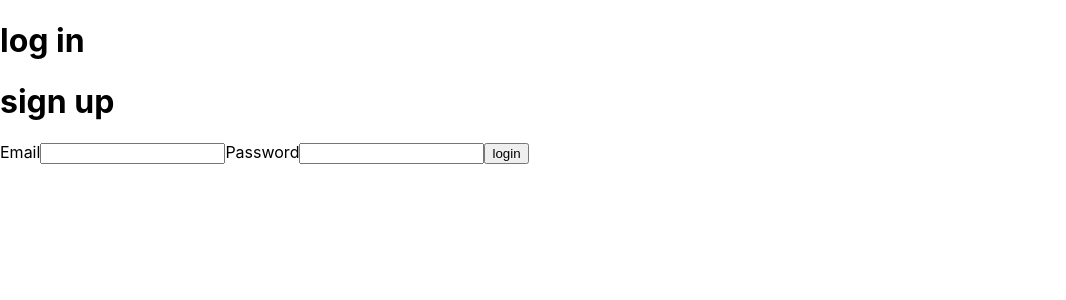
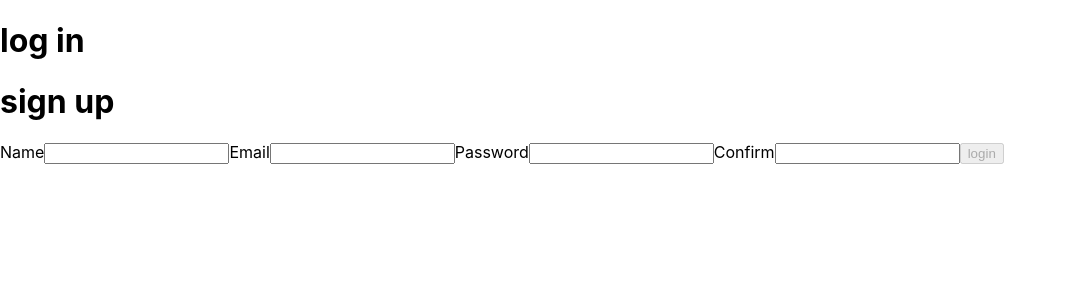
Before and after one commit to matheus-hro/GA-Final-Project-CaseCount, a React (Create React App) app: page /login in a window 1280 px wide. Shown: the top 300 px of the page, without its empty margins (0-1066 px from the left). Built offline with nearby package versions, Linux system fonts and the light colour scheme.

Commit message:
sign up form

```diff
--- a/src/App.js
+++ b/src/App.js
@@ -1,7 +1,7 @@
 import './App.css';
 import {Route, Routes, Navigate } from 'react-router-dom';
 import HomePage from './pages/HomePage/HomePage';
-import LoginPage from './pages/LoginPage/LoginPage'
+import LoginPage from './pages/LoginPage/LoginPage';
 
 
 function App() {
--- a/src/components/LoginForm/LoginForm.jsx
+++ b/src/components/LoginForm/LoginForm.jsx
@@ -54,7 +54,6 @@ export default class LoginForm extends React.Component {
          </form>
             <p>{this.state.error}</p>
       </div>
-
     )
   }
 }
--- /dev/null
+++ b/src/components/SignupForm/SignupForm.jsx
@@ -0,0 +1,67 @@
+import React, {Component} from 'react';
+import './SignupForm.css';
+
+export default class SignupForm extends Component {
+  state= {
+    name:'',
+    email:'',
+    confirm:'',
+    error: ''
+  };
+
+  handleChange= (e) => {
+    this.setState({
+      [e.target.name]: e.target.value,
+      error: ''
+    })
+  }
+  handleSubmit= async(e)=> {
+    e.preventDefault();
+      try {
+        const fetchResponse = await fetch('/api/users/signup', {
+          method: 'POST',
+          headers: {'Content-Type': 'application/json'},
+          body: JSON.stringify({name: this.state.name, email:this.state.email, password:this.state.password})
+        })
+        console.log(fetchResponse);
+        if (!fetchResponse.ok) this.setState({error: "We are broken"});
+
+        let token = await fetchResponse.json()
+        console.log(token);
+        localStorage.setItem('token', token);
+
+        const userDoc = JSON.parse(atob(token.split('.')[1])).user;
+        console.log(userDoc);
+        this.props.setUserInState(userDoc)
+      } catch(err) {
+
+      }
+  }
+  render() {
+    const disable = this.state.password !== this.state.confirm;
+    return (
+      <div>
+        <div>
+          <h1>log in</h1>
+          <h1>sign up</h1>
+        </div>
+         <form action="">
+           <label><span>Name</span>
+            <input name="name" value={this.state.name} onChange={this.handleChange}/>
+           </label>
+           <label><span>Email</span>
+            <input name="email" value={this.state.email} onChange={this.handleChange}/>
+           </label>
+           <label><span>Password</span>
+            <input name="password" value={this.state.password} onChange={this.handleChange}/>
+           </label>
+           <label><span>Confirm</span>
+            <input name="confirm" value={this.state.confirm} onChange={this.handleChange}/>
+           </label>
+          <button type="submit" disabled={disable} onClick={this.handleSubmit}>login</button>
+         </form>
+            <p>{this.state.error}</p>
+      </div>
+    )
+}
+}
--- a/src/pages/LoginPage/LoginPage.jsx
+++ b/src/pages/LoginPage/LoginPage.jsx
@@ -1,12 +1,21 @@
+import React, {Component} from 'react';
 import LoginForm from "../../components/LoginForm/LoginForm";
+import SignupForm from "../../components/SignupForm/SignupForm";
 
 
-export default function LoginPage(props){
-  return (
-    <>
-      <LoginForm />
-
-    </>
-
-  )
+export default class LoginPage extends React.Component {
+  state= {
+    userRegistered: false
+  }
+  render() {
+    return(
+      <>
+       {this.state.userRegistered ? (
+         <LoginForm />
+       ) : (
+        <SignupForm />
+       )}
+      </>
+    )
+  }
 }
```
Also changed, not shown: src/components/SignupForm/SignupForm.css (added).
